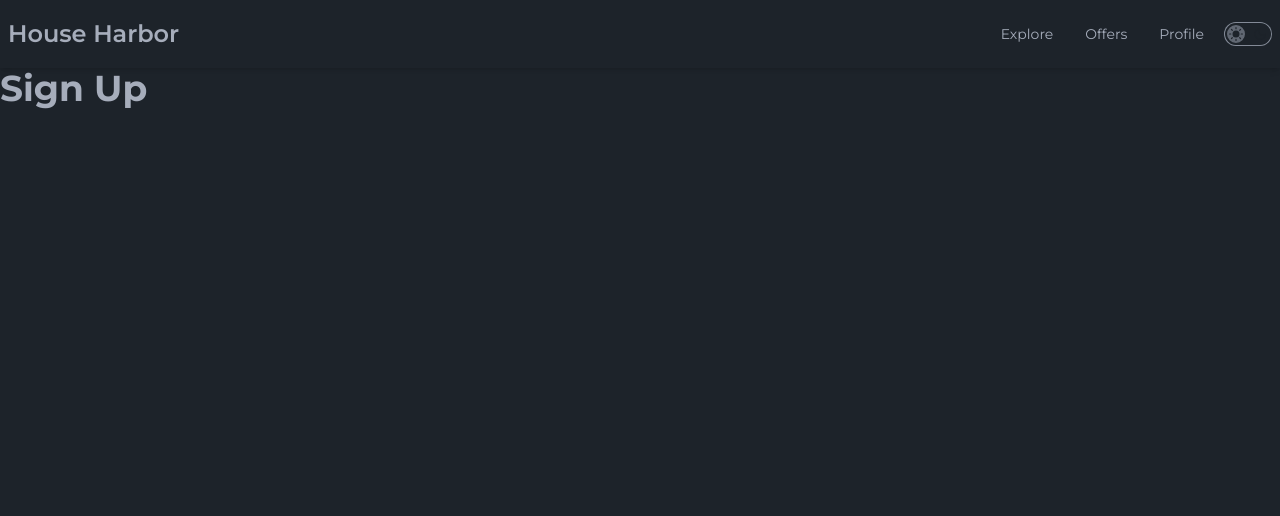
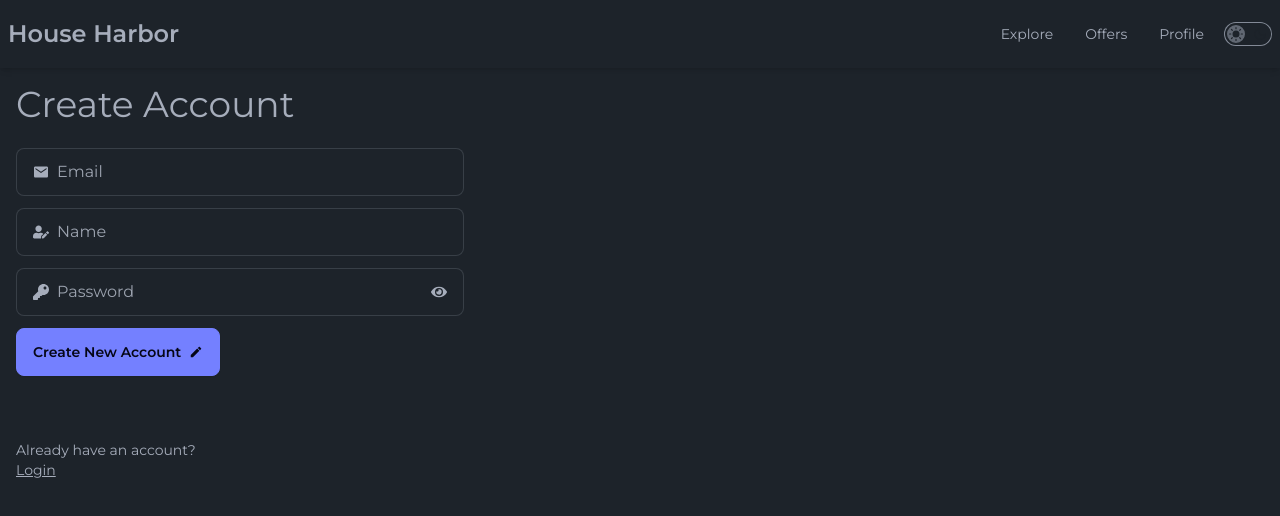
Before and after one commit to Radexman/house-harbor, a React (Vite) app: page /sign-up in a window 1280 px wide. Shown: the top 516 px of the page. Built offline with nearby package versions, Linux system fonts and the light colour scheme.

Commit message:
Sign Up Page

```diff
--- a/src/pages/SignIn/SignIn.tsx
+++ b/src/pages/SignIn/SignIn.tsx
@@ -1,30 +1,34 @@
-import { useState } from 'react';
-import { Link, useNavigate } from 'react-router-dom';
+import { useState, ChangeEvent } from 'react';
+import { Link } from 'react-router-dom';
 import { FaArrowRightLong as ArrowRightIcon } from 'react-icons/fa6';
 import { FaEye as VisibleIcon, FaKey as KeyIcon } from 'react-icons/fa';
 import { IoMdMail as MailIcon } from 'react-icons/io';
+import { SignInFormTypes } from '../../types/Form.types';
 
 function SignIn() {
   const [showPassword, setShowPassword] = useState(false);
-  const [formData, setFormData] = useState({
+  const [formData, setFormData] = useState<SignInFormTypes>({
     email: '',
     password: '',
   });
 
   const { email, password } = formData;
 
-  const navigate = useNavigate();
-
-  const handleChange = () => {};
+  const handleChange = (e: ChangeEvent<HTMLInputElement>) => {
+    setFormData((prevState) => ({
+      ...prevState,
+      [e.target.id]: e.target.value,
+    }));
+  };
 
   return (
     <div className="container mx-auto p-4">
       <header>
-        <p className="text-center text-4xl md:text-left">Welcome Back!</p>
+        <p className="text-center text-4xl md:text-left">Welcome Back</p>
       </header>
       <main>
         <form className="mx-auto max-w-md md:mx-0">
-          <div className="mt-4 flex flex-col space-y-2">
+          <div className="mt-6 flex flex-col space-y-3">
             <label htmlFor="email" className="input input-bordered flex items-center gap-2">
               <MailIcon />
               <input
@@ -51,7 +55,7 @@ function SignIn() {
               </button>
             </label>
             <div className="flex justify-between">
-              <button type="button" className="btn btn-primary btn-wide">
+              <button type="button" className="btn btn-primary w-40">
                 Sign in
                 <ArrowRightIcon />
               </button>
@@ -61,6 +65,15 @@ function SignIn() {
             </div>
           </div>
         </form>
+        <div className="mx-auto mt-16 max-w-md text-center text-sm md:mx-0 md:text-left">
+          <p>Don&apos;t have an account yet? Create one for free.</p>
+          <Link to="/sign-up">
+            <button type="submit" className="underline duration-150 hover:text-primary">
+              Create Account
+            </button>
+          </Link>
+        </div>
+        {/* Google OAuth */}
       </main>
     </div>
   );
--- a/src/pages/SignUp/SignUp.tsx
+++ b/src/pages/SignUp/SignUp.tsx
@@ -1,7 +1,81 @@
+import { useState, ChangeEvent } from 'react';
+import { Link } from 'react-router-dom';
+import { FaEye as VisibleIcon, FaKey as KeyIcon, FaUserEdit as NameIcon } from 'react-icons/fa';
+import { IoMdMail as MailIcon, IoMdCreate as CreateIcon } from 'react-icons/io';
+import { SignUpFormTypes } from '../../types/Form.types';
+
 function SignUp() {
+  const [showPassword, setShowPassword] = useState(false);
+  const [formData, setFormData] = useState<SignUpFormTypes>({
+    name: '',
+    email: '',
+    password: '',
+  });
+
+  const { name, email, password } = formData;
+
+  const handleChange = (e: ChangeEvent<HTMLInputElement>) => {
+    setFormData((prevState) => ({
+      ...prevState,
+      [e.target.id]: e.target.value,
+    }));
+  };
+
   return (
-    <div className="container mx-auto">
-      <h1 className="text-4xl font-bold">Sign Up</h1>
+    <div className="container mx-auto p-4">
+      <header>
+        <p className="text-center text-4xl md:text-left">Create Account</p>
+      </header>
+      <main>
+        <form className="mx-auto max-w-md md:mx-0">
+          <div className="mt-6 flex flex-col space-y-3">
+            <label htmlFor="email" className="input input-bordered flex items-center gap-2">
+              <MailIcon />
+              <input
+                type="email"
+                className="grow"
+                placeholder="Email"
+                id="email"
+                value={email}
+                onChange={handleChange}
+              />
+            </label>
+            <label htmlFor="name" className="input input-bordered flex items-center gap-2">
+              <NameIcon />
+              <input type="text" className="grow" placeholder="Name" id="name" value={name} onChange={handleChange} />
+            </label>
+            <label htmlFor="password" className="input input-bordered flex items-center gap-2">
+              <KeyIcon />
+              <input
+                type={showPassword ? 'text' : 'password'}
+                className="grow"
+                placeholder="Password"
+                id="password"
+                value={password}
+                onChange={handleChange}
+              />
+              <button type="button" onClick={() => setShowPassword((prevState) => !prevState)}>
+                <VisibleIcon />
+              </button>
+            </label>
+            <div className="flex justify-between">
+              <button type="button" className="btn btn-primary ">
+                Create New Account
+                <CreateIcon />
+              </button>
+            </div>
+          </div>
+        </form>
+        <div className="mx-auto mt-16 max-w-md text-center text-sm md:mx-0 md:text-left">
+          <p>Already have an account?</p>
+          <Link to="/sign-in">
+            <button type="submit" className="underline duration-150 hover:text-primary">
+              Login
+            </button>
+          </Link>
+        </div>
+        {/* Google OAuth */}
+      </main>
     </div>
   );
 }
```
Also changed, not shown: src/types/Form.types.tsx (added, +10 -0 lines).
